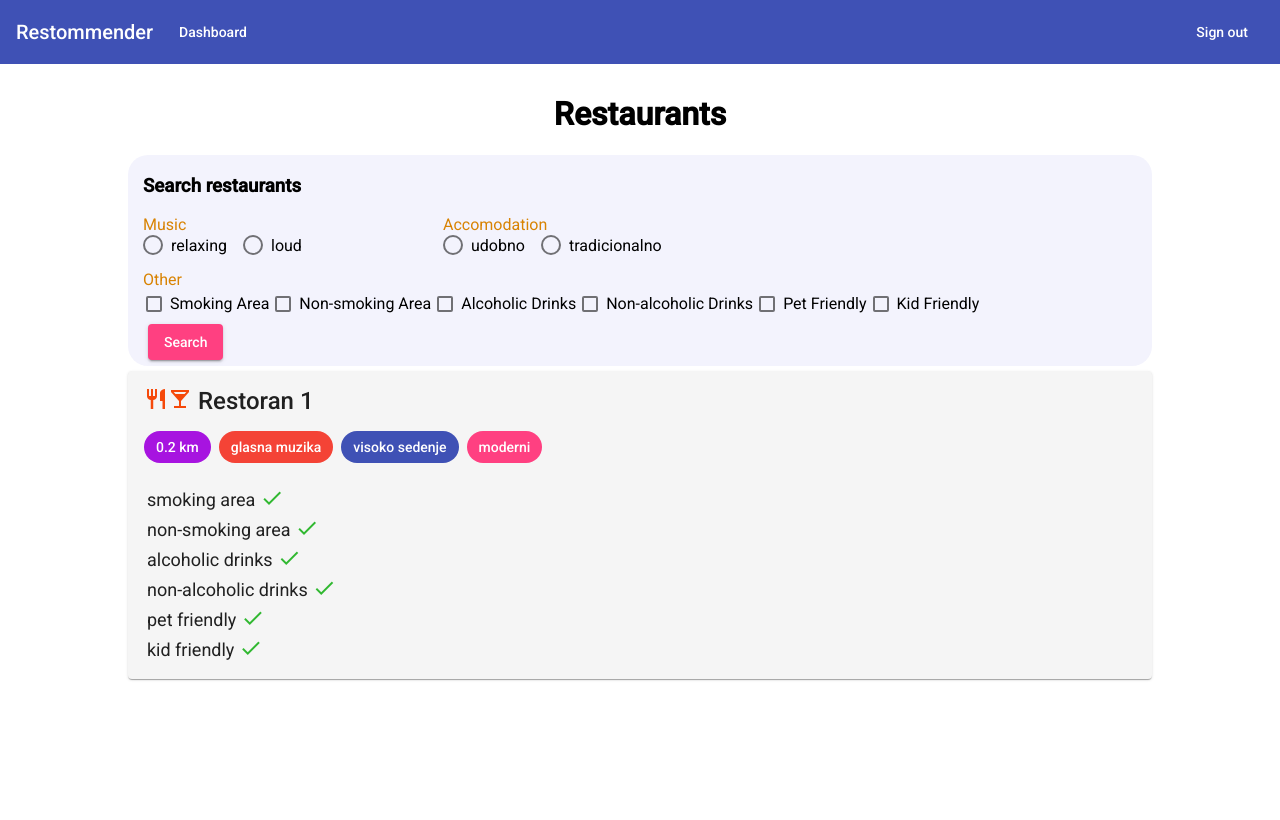
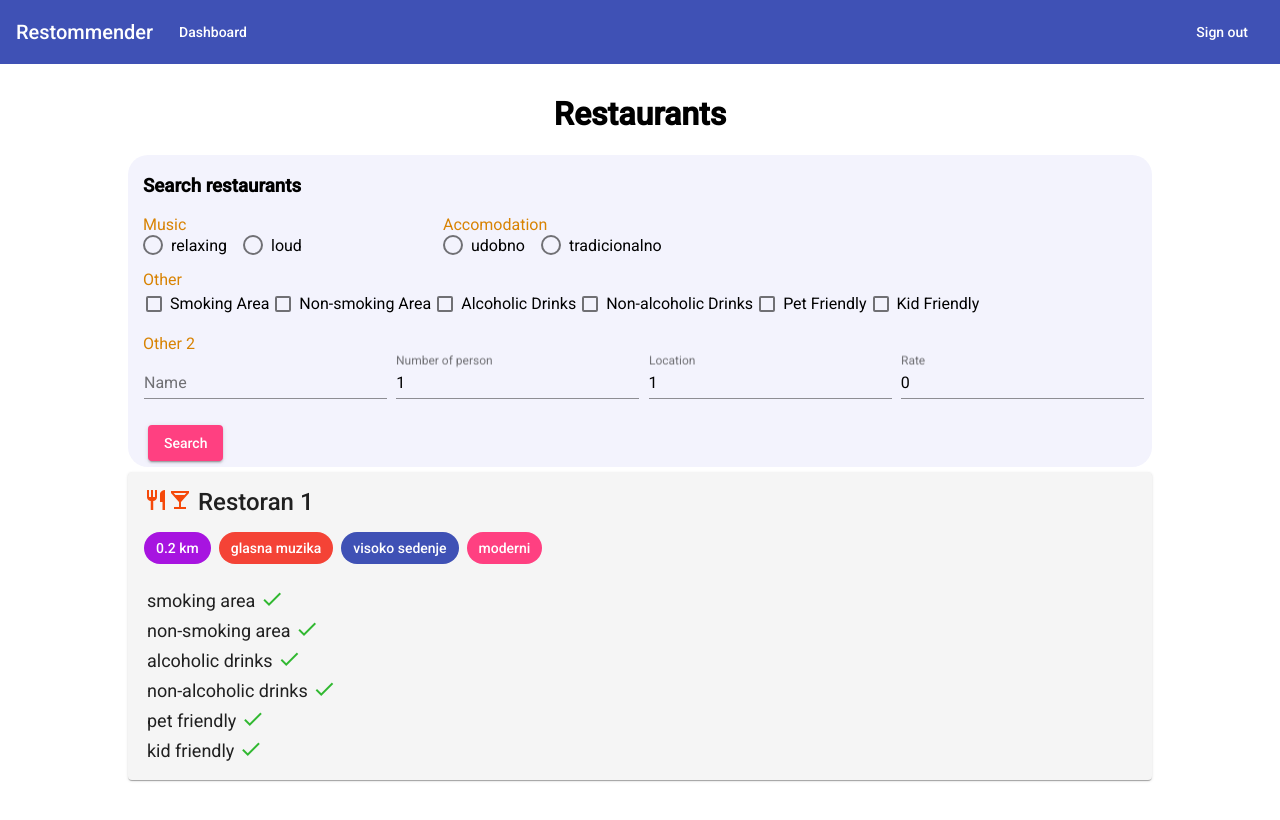
Before and after one commit to Veljkic98/Restommender, an Angular app in the folder frontend/: page /dashboard in a window 1280 px wide. Shown: the top 820 px of the page. Built offline with nearby package versions, Linux system fonts and the light colour scheme; sample sign-in values are in the browser's storage.

Commit message:
search na frontu

```diff
--- a/frontend/src/app/componenents/search/search.component.css
+++ b/frontend/src/app/componenents/search/search.component.css
@@ -1,4 +1,4 @@
-.mat-radio-button ~ .mat-radio-button {
+.mat-radio-button~.mat-radio-button {
   margin-left: 16px;
 }
 
@@ -14,3 +14,17 @@
   padding-bottom: 1px;
   margin-bottom: 5px;
 }
+
+.example-form {
+  min-width: 150px;
+  max-width: 500px;
+  width: 100%;
+}
+
+.example-full-width {
+  width: 100%;
+}
+
+td {
+  padding-right: 8px;
+}
--- a/frontend/src/app/componenents/search/search.component.html
+++ b/frontend/src/app/componenents/search/search.component.html
@@ -12,7 +12,7 @@
 
   <div style="margin-left: 300px;">
     <p style="margin: 0px; color: rgb(216, 131, 3)">Accomodation</p>
-    <mat-radio-group  [(ngModel)]="accomodation">
+    <mat-radio-group [(ngModel)]="accomodation">
       <mat-radio-button class="example-radio-button" *ngFor="let opt of accomodationOptions" [value]="opt">
         {{opt}}
       </mat-radio-button>
@@ -31,5 +31,50 @@
     </section>
   </div>
 
-  <button mat-raised-button color="accent" style="margin: 5px;">Search</button>
+  <div style="margin-top: 15px;">
+    <p style="margin: 0px; color: rgb(216, 131, 3)">Other 2</p>
+    <table class="example-full-width" cellspacing="0">
+      <tr>
+        <td>
+          <mat-form-field class="example-full-width">
+            <mat-label>Name</mat-label>
+            <input matInput
+            [(ngModel)]="name">
+          </mat-form-field>
+        </td>
+        <td>
+          <mat-form-field class="example-full-width">
+            <mat-label>Number of person</mat-label>
+            <input matInput
+            type="number"
+            min="1"
+            max="20"
+            [(ngModel)]="numOfPerson">
+          </mat-form-field>
+        </td>
+        <td>
+          <mat-form-field class="example-full-width">
+            <mat-label>Location</mat-label>
+            <input matInput
+            type="number"
+            min="0"
+            max="1000"
+            [(ngModel)]="location">
+          </mat-form-field>
+        </td>
+        <td>
+          <mat-form-field class="example-full-width">
+            <mat-label>Rate</mat-label>
+            <input matInput
+            type="number"
+            min="0"
+            max="5"
+            [(ngModel)]="rate">
+          </mat-form-field>
+        </td>
+      </tr>
+    </table>
+  </div>
+
+  <button mat-raised-button color="accent" style="margin: 5px;" (click)="search()">Search</button>
 </div>
--- a/frontend/src/app/componenents/search/search.component.ts
+++ b/frontend/src/app/componenents/search/search.component.ts
@@ -1,5 +1,7 @@
 import { Component, OnInit } from '@angular/core';
 import { FormBuilder, FormGroup } from '@angular/forms';
+import { Search } from 'src/app/model/search.model';
+import { AuthService } from 'src/app/services/auth.service';
 
 @Component({
   selector: 'app-search',
@@ -10,11 +12,17 @@ export class SearchComponent implements OnInit {
   restaurantsSearch: FormGroup;
   music: string;
   accomodation: string;
+  name: string = "";
+  numOfPerson: number = 1;
+  location: number = 1;
+  rate: number = 0;
   musicOptions = ['relaxing', 'loud'];
   accomodationOptions = ['udobno', ' tradicionalno'];
 
-
-  constructor(private fb: FormBuilder) { }
+  constructor(
+    private fb: FormBuilder,
+    private authService: AuthService
+  ) { }
 
   ngOnInit(): void {
     this.restaurantsSearch = this.fb.group({
@@ -27,4 +35,31 @@ export class SearchComponent implements OnInit {
     });
   }
 
+  search() {
+    var search = this.getSearchObj();
+
+    console.log(search)
+  }
+
+  getSearchObj(): Search {
+
+    var search: Search = new Search();
+
+    search.accomodation = this.accomodation;
+    search.alcoholicDrinks = this.restaurantsSearch.get("alcoholicDrinks").value;
+    search.kidFriendly = this.restaurantsSearch.get("kidFriendly").value;
+    search.location = this.location;
+    search.music = this.music;
+    search.name = this.name;
+    search.nonAlcoholicDrinks = this.restaurantsSearch.get("nonAlcoholicDrinks").value;
+    search.nonSmokingArea = this.restaurantsSearch.get("nonSmokingArea").value;
+    search.numOfPersons = this.numOfPerson;
+    search.petFriendly = this.restaurantsSearch.get("petFriendly").value;
+    search.rate = this.rate;
+    search.smokingArea = this.restaurantsSearch.get("smokingArea").value;
+    search.userId = this.authService.getId();
+
+    return search;
+  }
+
 }
--- a/frontend/src/app/services/auth.service.ts
+++ b/frontend/src/app/services/auth.service.ts
@@ -9,7 +9,6 @@ import { JWT } from '../model/jwt.model';
 export class AuthService {
 
   // private headers = new HttpHeaders({ 'Content-Type': 'application/json', 'Authorization': "Bearer " + JSON.parse(localStorage.getItem('user')).token });
-
 
   constructor(private http: HttpClient) { }
 
```
Also changed, not shown: frontend/src/app/model/search.model.ts (added, +15 -0 lines), frontend/src/app/services/search.service.ts (added, +21 -0 lines), 2 other files (tests, documents, lock files or other folders).
